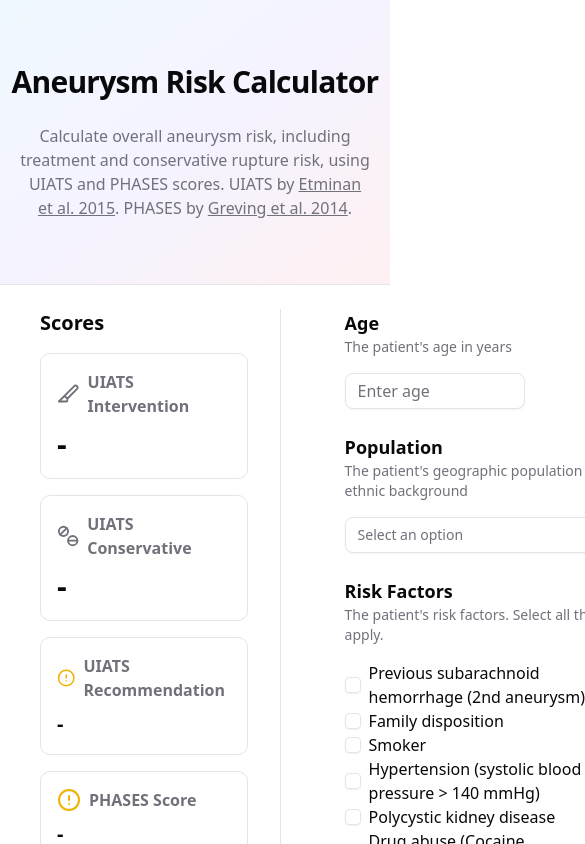
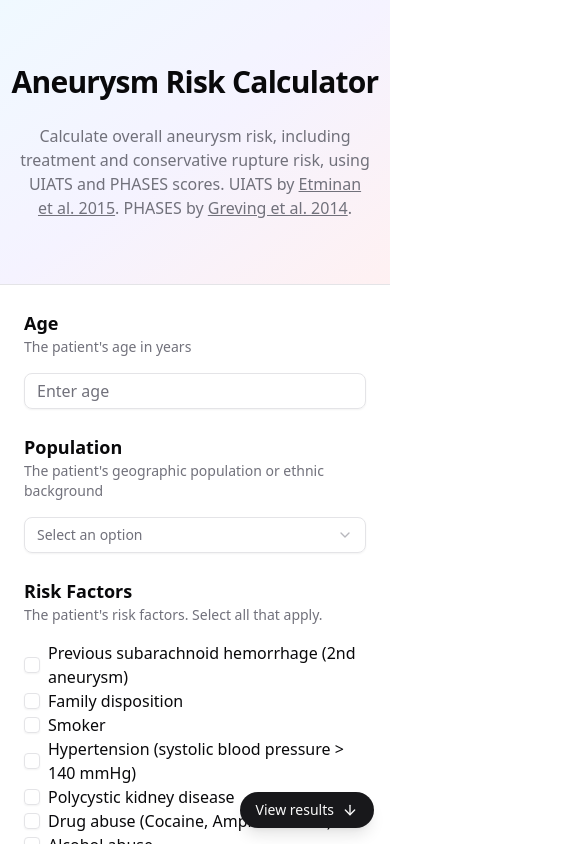
Before and after one commit to vacmar01/aneurysm, a Next.js app: page / in a window 390 px wide. Shown: the top 844 px of the page, 585 px wide, since content can reach past the window. Built offline with nearby package versions, Linux system fonts and the light colour scheme.

Commit message:
Improve mobile score layout

```diff
--- a/app/page.tsx
+++ b/app/page.tsx
@@ -1,7 +1,7 @@
 "use client"
 import { useMemo, useState } from "react"
 
-import { Tablets, Slice, AlertCircle, Info } from "lucide-react"
+import { Tablets, Slice, AlertCircle, Info, ArrowDown } from "lucide-react"
 import { LucideIcon } from "lucide-react"
 
 import { Label } from "@/components/ui/label"
@@ -112,6 +112,27 @@ function PhasesScoreCard({ formState, isEmpty }: { formState: FormState, isEmpty
   )
 }
 
+function ScoreSummary({ formState, uiatsScores, className = "", cardsClassName = "space-y-4" }: {
+  formState: FormState
+  uiatsScores: UiatsScores
+  className?: string
+  cardsClassName?: string
+}) {
+  const isEmpty = Object.keys(formState).length === 0
+
+  return (
+    <div className={className}>
+      <h2 className="text-xl font-bold mb-4">Scores</h2>
+      <div className={cardsClassName}>
+        <ScoreCard icon={Slice} title="UIATS Intervention" score={uiatsScores.intervention} isEmpty={isEmpty} />
+        <ScoreCard icon={Tablets} title="UIATS Conservative" score={uiatsScores.conservative} isEmpty={isEmpty} />
+        <RecommendationCard intervention={uiatsScores.intervention} conservative={uiatsScores.conservative} isEmpty={isEmpty} />
+        <PhasesScoreCard formState={formState} isEmpty={isEmpty} />
+      </div>
+    </div>
+  )
+}
+
 export default function Home() {
   const [formState, setFormState] = useState<FormState>({})
   const uiatsScores = useMemo(() => calculateUiatsScores(formState), [formState])
@@ -174,35 +195,14 @@ export default function Home() {
         </div>
       </div>
       {/* Score Calculator */}
-      <div className="p-2">
-        <div className="flex gap-16 px-8 max-w-[1200px] mx-auto">
-          <div className="mt-4 w-[320px] border-r pr-8">
-            <div className="sticky top-12 space-y-4 ">
-              <h2 className="text-xl font-bold">Scores</h2>
-              <ScoreCard
-                icon={Slice}
-                title="UIATS Intervention"
-                score={uiatsScores.intervention}
-                isEmpty={Object.keys(formState).length === 0}
-              />
-              <ScoreCard
-                icon={Tablets}
-                title="UIATS Conservative"
-                score={uiatsScores.conservative}
-                isEmpty={Object.keys(formState).length === 0}
-              />
-              <RecommendationCard
-                intervention={uiatsScores.intervention}
-                conservative={uiatsScores.conservative}
-                isEmpty={Object.keys(formState).length === 0}
-              />
-              <PhasesScoreCard
-                formState={formState}
-                isEmpty={Object.keys(formState).length === 0}
-              />
+      <div className="p-2 pb-20 lg:pb-2">
+        <div className="flex flex-col lg:flex-row gap-8 lg:gap-16 px-4 sm:px-8 max-w-[1200px] mx-auto">
+          <aside className="hidden lg:block mt-4 w-[320px] shrink-0 border-r pr-8">
+            <div className="sticky top-12">
+              <ScoreSummary formState={formState} uiatsScores={uiatsScores} />
             </div>
-          </div>
-          <form className="space-y-6 py-4" onSubmit={handleSubmit}>
+          </aside>
+          <form className="min-w-0 flex-1 space-y-6 py-4" onSubmit={handleSubmit}>
             {formItems.map((item) => (
               <div key={item.id}>
                 <div className="flex items-center gap-2">
@@ -227,7 +227,7 @@ export default function Home() {
                 <p className="text-sm text-muted-foreground mb-4">{item.description}</p>
                 {item.type === "single" ? (
                   <Select onValueChange={(value) => handleSingleSelect(item.id, value)} value={formState[item.id] as string || ""}>
-                    <SelectTrigger className="w-[280px]">
+                    <SelectTrigger className="w-full sm:w-[280px]">
                       <SelectValue placeholder="Select an option" />
                     </SelectTrigger>
                     <SelectContent>
@@ -249,7 +249,7 @@ export default function Home() {
                       placeholder={`Enter ${item.label.toLowerCase()}`}
                       onChange={(e) => handleNumberInput(item.id, e.target.value)}
                       value={formState[item.id] as number ?? ""}
-                      className="w-[180px]"
+                      className="w-full sm:w-[180px]"
                     />
                     {item.id === "maximumDiameter" && <span className="text-sm text-muted-foreground">mm</span>}
                   </div>
@@ -270,8 +270,22 @@ export default function Home() {
               </div>
             ))}
           </form>
+          <section id="results" className="lg:hidden scroll-mt-6">
+            <ScoreSummary
+              formState={formState}
+              uiatsScores={uiatsScores}
+              cardsClassName="grid grid-cols-2 gap-3"
+            />
+          </section>
         </div>
       </div>
+      <a
+        href="#results"
+        className="lg:hidden fixed bottom-4 right-4 z-10 inline-flex items-center gap-2 rounded-full bg-primary px-4 py-2 text-sm font-medium text-primary-foreground shadow-lg transition-colors hover:bg-primary/90 focus-visible:outline-none focus-visible:ring-2 focus-visible:ring-ring focus-visible:ring-offset-2"
+      >
+        View results
+        <ArrowDown className="size-4" />
+      </a>
       {/* Footer */}
       <footer className="bg-gradient-to-br from-sky-50 via-violet-50 to-rose-50 border-t mt-16">
         <div className="max-w-[1200px] mx-auto py-8 px-8 text-center text-muted-foreground">
```
